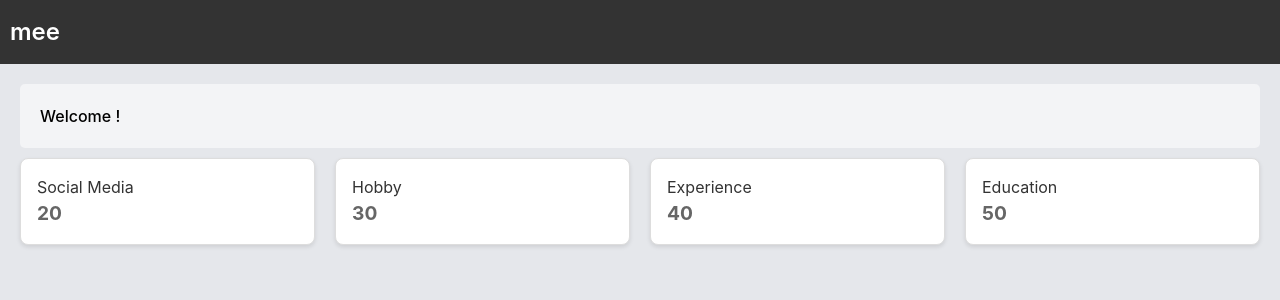
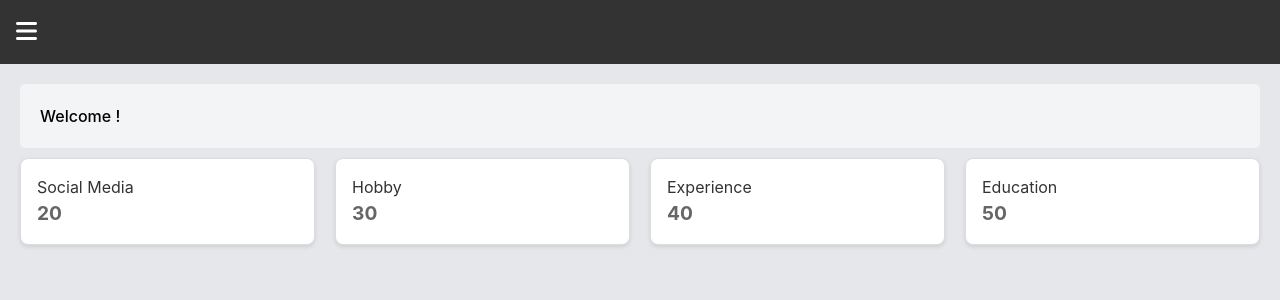
Before and after one commit to umiatiyah/my-portfolio-reactapp, a React (Vite) app: page /dashboard in a window 1280 px wide. Shown: the top 300 px of the page. Built offline with nearby package versions, Linux system fonts and the light colour scheme; no server answers; a web font is replaced by a local one.

Commit message:
change toggle sidebar and add username at right side navbar

```diff
--- a/package.json
+++ b/package.json
@@ -10,6 +10,9 @@
     "preview": "vite preview"
   },
   "dependencies": {
+    "@fortawesome/fontawesome-svg-core": "^6.5.0",
+    "@fortawesome/free-solid-svg-icons": "^6.5.0",
+    "@fortawesome/react-fontawesome": "^0.2.0",
     "@reduxjs/toolkit": "^1.9.5",
     "react": "^18.2.0",
     "react-dom": "^18.2.0",
--- a/src/views/admin/dashboard/components/navbar/index.tsx
+++ b/src/views/admin/dashboard/components/navbar/index.tsx
@@ -1,6 +1,7 @@
 import React from 'react';
 import './navbar.css'
-
+import { FontAwesomeIcon } from '@fortawesome/react-fontawesome';
+import { faBars } from '@fortawesome/free-solid-svg-icons';
 const username = localStorage.getItem('username');
 
 interface NavbarProps {
@@ -10,17 +11,14 @@
 const Navbar: React.FC<NavbarProps> = ({ toggleSidebar }) => {
   return (
     <>
-        <nav className="admin-navbar py-4">
-          <div className="container flex items-center">
-            <div className="logo">
+        <nav className="admin-navbar p-4 flex justify-between items-center">
               <button
                 className="text-white hover:text-gray-300 focus:outline-none text-2xl font-semibold"
                 onClick={toggleSidebar}
               >
-                mee
+                <FontAwesomeIcon icon={faBars} />
               </button>
-            </div>
-          </div>
+              <div className="text-white">{username}</div>
         </nav>
     </>
   );
```
Also changed, not shown: src/views/admin/dashboard/dashboard.css (deleted), 1 other file (tests, documents, lock files or other folders).
